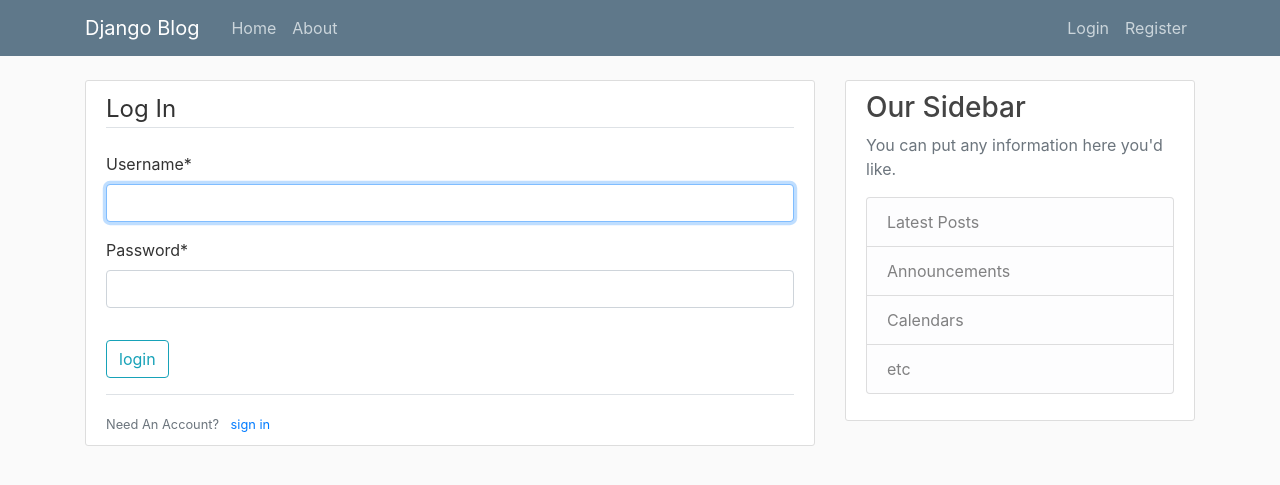
After one commit to Rakib-ullah/pt-django-project, a Django app: page /login/ in a window 1280 px wide. The commit adds this page. Shown: the top 485 px of the page. Run offline with Django 4.2, Linux system fonts and the light colour scheme; some libraries are stand-ins or nearby versions.

Commit message:
login logout profile

```diff
--- a/Blog/Templates/base.html
+++ b/Blog/Templates/base.html
@@ -29,8 +29,14 @@
                 </div>
                 <!-- Navbar Right Side -->
                 <div class="navbar-nav">
-                    <a class="nav-item nav-link" href="#">Login</a>
-                    <a class="nav-item nav-link" href="#">Register</a>
+
+                    {% if user.is_authenticated %}
+                    <a class="nav-item nav-link" href="{% url 'logout' %}"> profile </a>
+                    <a class="nav-item nav-link" href="{% url 'logout' %}"> Logout </a>
+                    {% else %}
+                    <a class="nav-item nav-link" href="{% url 'login'%}">Login</a>
+                    <a class="nav-item nav-link" href="{% url 'register'%}">Register</a>
+                    {% endif %}
                 </div>
             </div>
         </div>
--- a/Blog/urls.py
+++ b/Blog/urls.py
@@ -4,4 +4,5 @@
 urlpatterns = [
     path('', views.homepage, name="blog home"),
     path('about/', views.about, name="blog about"),
+
 ]
--- a/PtFinalProject/urls.py
+++ b/PtFinalProject/urls.py
@@ -1,9 +1,14 @@
 from django.contrib import admin
 from django.urls import path, include
 from users import views as user_views
+from django.contrib.auth import views as auth_views
 
 urlpatterns = [
     path('admin/', admin.site.urls),
     path('register/', user_views.register, name="register"),
+    path('profile/', user_views.profile, name="profile"),
+    path('login/', auth_views.LoginView.as_view(template_name='users/login.html'), name="login"),
+    path('logout/', auth_views.LogoutView.as_view(template_name='users/logout.html'), name="logout"),
     path('', include("Blog.urls")),
+
 ]
--- /dev/null
+++ b/users/Templates/users/login.html
@@ -0,0 +1,24 @@
+{% extends "base.html" %}
+{% load crispy_forms_tags %}
+{% block content %}
+
+<div class="content-section">
+    <form method="POST">
+        {% csrf_token %}
+        <fieldset class="form-group">
+            <legend class="border-bottom mb-4">Log In</legend>
+            {{ form| crispy}}
+        </fieldset>
+        <div class="form-group">
+            <button class="btn btn-outline-info" type="submit">login</button>
+        </div>
+    </form>
+    <div class="border-top pt-3">
+        <small class="text-muted">
+            Need An Account? <a class="ml-2" href="{% url 'register' %}">sign in </a>
+        </small>
+    </div>
+
+</div>
+
+{% endblock %}
--- /dev/null
+++ b/users/Templates/users/profile.html
@@ -0,0 +1,6 @@
+{% extends "base.html" %}
+{% load crispy_forms_tags %}
+{% block content %}
+
+<h1> this is your profile </h1>
+{% endblock %}
--- a/users/Templates/users/register.html
+++ b/users/Templates/users/register.html
@@ -1,4 +1,5 @@
 {% extends "base.html" %}
+{% load crispy_forms_tags %}
 {% block content %}
 
 <div class="content-section">
@@ -6,7 +7,7 @@
         {% csrf_token %}
         <fieldset class="form-group">
             <legend class="border-bottom mb-4">join Today</legend>
-            {{ form }}
+            {{ form| crispy}}
         </fieldset>
         <div class="form-group">
             <button class="btn btn-outline-info" type="submit">sing up</button>
@@ -14,7 +15,7 @@
     </form>
     <div class="border-top pt-3">
         <small class="text-muted">
-            Already Have An Account? <a class="ml-2" href="'#">sign</a>
+            Already Have An Account? <a class="ml-2" href="{% url 'login'%}">sign in </a>
         </small>
     </div>
 
```
Also changed, not shown: PtFinalProject/settings.py (+9 -7 lines), users/Templates/users/logout.html (added, +12 -0 lines), users/views.py (+6 -2 lines), Blog/views.py (line endings or trailing spaces), db.sqlite3.
